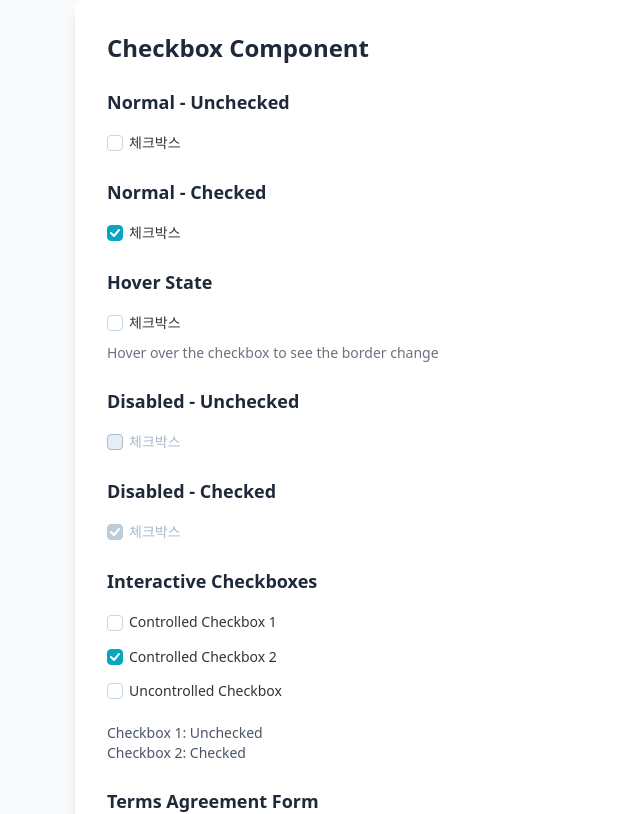
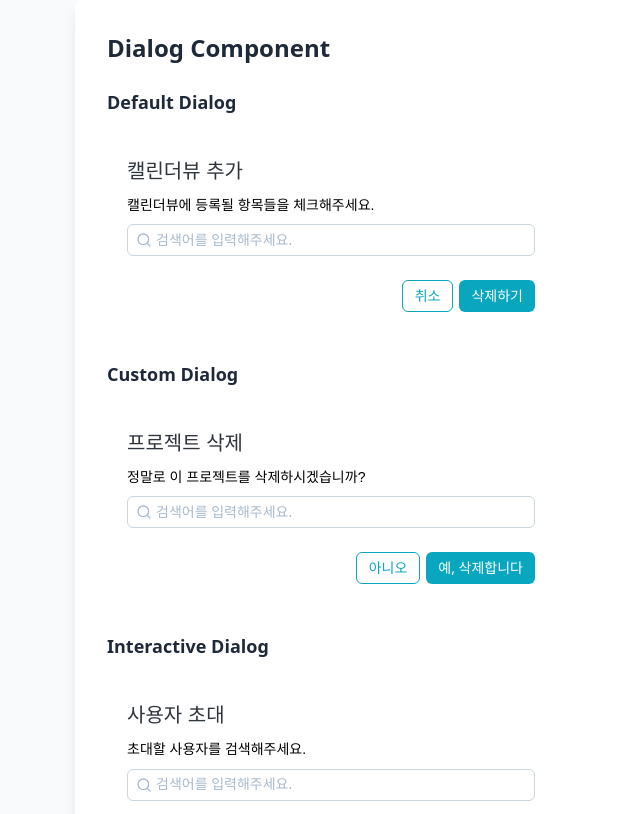
Before and after one commit to daoutech-memory7942/mcp-claude, a React (Vite) app: page / in a window 1280 px wide. Shown: the part 6660-7474 px from the top of the page, without its empty margins (117-757 px from the left). Built offline with nearby package versions, Linux system fonts and the light colour scheme.

Commit message:
다크모드 대응 여부 테스트

```diff
--- a/design/index.html
+++ b/design/index.html
@@ -23,6 +23,15 @@
         <a href="#toggle" class="nav-item" data-component="toggle">Toggle</a>
         <a href="#toast" class="nav-item" data-component="toast">Toast</a>
       </nav>
+      <div class="sidebar-footer">
+        <div class="theme-toggle-container">
+          <span class="theme-toggle-label">다크모드</span>
+          <label class="toggle-label theme-toggle">
+            <input type="checkbox" class="toggle-input" id="theme-toggle-input" />
+            <span class="toggle-slider"></span>
+          </label>
+        </div>
+      </div>
     </aside>
 
     <!-- Main Content -->
--- a/design/script.js
+++ b/design/script.js
@@ -1,5 +1,34 @@
 // Navigation functionality
 document.addEventListener('DOMContentLoaded', () => {
+  // Theme toggle functionality
+  const themeToggleInput = document.getElementById('theme-toggle-input');
+  const themeToggleSlider = document.querySelector('.theme-toggle .toggle-slider');
+
+  // Load saved theme preference or default to light mode
+  const savedTheme = localStorage.getItem('theme') || 'light';
+  if (savedTheme === 'dark') {
+    document.body.classList.add('dark-mode');
+    if (themeToggleInput) {
+      themeToggleInput.checked = true;
+      themeToggleSlider?.classList.add('checked');
+    }
+  }
+
+  // Theme toggle handler
+  if (themeToggleInput && themeToggleSlider) {
+    themeToggleInput.addEventListener('change', () => {
+      if (themeToggleInput.checked) {
+        document.body.classList.add('dark-mode');
+        themeToggleSlider.classList.add('checked');
+        localStorage.setItem('theme', 'dark');
+      } else {
+        document.body.classList.remove('dark-mode');
+        themeToggleSlider.classList.remove('checked');
+        localStorage.setItem('theme', 'light');
+      }
+    });
+  }
+
   const navItems = document.querySelectorAll('.nav-item');
   const sections = document.querySelectorAll('.component-section');
 
--- a/design/styles.css
+++ b/design/styles.css
@@ -39,10 +39,11 @@
   --color-green-600: #03b552;
   --color-blue-500: #0d6efc;
 
-  /* Semantic Tokens */
+  /* Semantic Tokens - Light Mode */
   --color-bg-neutral-base: #ffffff;
   --color-bg-neutral-surface: #ffffff;
   --color-bg-neutral-surface-hover: #e6edf5;
+  --color-bg-page: #f8f9fa;
   --color-border-neutral-level1: #c9d6e0;
   --color-border-neutral-level1-hover: #a8bacc;
   --color-border-status-negative: #dc3545;
@@ -58,12 +59,28 @@
   --sidebar-width: 240px;
 }
 
+/* Dark Mode */
+body.dark-mode {
+  --color-bg-neutral-base: #1a1d23;
+  --color-bg-neutral-surface: #22262e;
+  --color-bg-neutral-surface-hover: #2d3139;
+  --color-bg-page: #14171c;
+  --color-border-neutral-level1: #373d47;
+  --color-border-neutral-level1-hover: #4a515c;
+  --color-text-neutral-base: #e8eaed;
+  --color-text-neutral-disabled: #6b7280;
+  --color-control-bg-normal: #22262e;
+  --color-control-border-level1: #373d47;
+  --color-control-border-level1-hover: #4a515c;
+}
+
 body {
   font-family: -apple-system, BlinkMacSystemFont, "Segoe UI", "Roboto", "Oxygen", "Ubuntu", "Fira Sans", "Droid Sans", "Helvetica Neue", sans-serif;
   -webkit-font-smoothing: antialiased;
   -moz-osx-font-smoothing: grayscale;
   color: var(--color-text-neutral-base);
-  background-color: var(--color-light-gray-100);
+  background-color: var(--color-bg-page);
+  transition: background-color 0.3s ease, color 0.3s ease;
 }
 
 /* Layout */
@@ -82,6 +99,8 @@ body {
   top: 0;
   bottom: 0;
   overflow-y: auto;
+  display: flex;
+  flex-direction: column;
 }
 
 .sidebar-header {
@@ -96,7 +115,9 @@ body {
 }
 
 .sidebar-nav {
-  padding: 16px 0;
+  padding: 16px 0 80px 0;
+  flex: 1;
+  overflow-y: auto;
 }
 
 .nav-item {
@@ -120,6 +141,34 @@ body {
   color: var(--color-light-primary-500);
   font-weight: 500;
   border-right: 2px solid var(--color-light-primary-500);
+}
+
+/* Sidebar Footer */
+.sidebar-footer {
+  position: absolute;
+  bottom: 0;
+  left: 0;
+  right: 0;
+  padding: 16px 20px;
+  border-top: 2px solid var(--color-border-neutral-level1);
+  background-color: var(--color-bg-neutral-surface);
+}
+
+.theme-toggle-container {
+  display: flex;
+  align-items: center;
+  justify-content: space-between;
+  gap: 12px;
+}
+
+.theme-toggle-label {
+  font-size: 14px;
+  font-weight: 500;
+  color: var(--color-text-neutral-base);
+}
+
+.theme-toggle {
+  flex-shrink: 0;
 }
 
 /* Main Content */
@@ -183,7 +232,7 @@ body {
 
 /* Code Block */
 .code-block {
-  background-color: var(--color-light-gray-100);
+  background-color: var(--color-bg-neutral-surface-hover);
   border: 1px solid var(--color-border-neutral-level1);
   border-radius: 6px;
   padding: 16px;
--- a/src/App.tsx
+++ b/src/App.tsx
@@ -7,6 +7,7 @@ import Checkbox from './components/Checkbox'
 import Search from './components/Search'
 import Dropdown from './components/Dropdown'
 import Toast from './components/Toast'
+import Dialog from './components/Dialog'
 
 function App() {
   const [toggle1, setToggle1] = useState(false)
@@ -595,6 +596,50 @@ function App() {
           </div>
         </div>
 
+        {/* Dialog Component */}
+        <div className="bg-white rounded-lg shadow-lg p-8">
+          <h2 className="text-2xl font-bold text-gray-800 mb-6">Dialog Component</h2>
+          <div className="space-y-6">
+            {/* Default Dialog */}
+            <div>
+              <h3 className="text-lg font-semibold text-gray-800 mb-4">Default Dialog</h3>
+              <div className="max-w-md">
+                <Dialog />
+              </div>
+            </div>
+
+            {/* Custom Dialog */}
+            <div>
+              <h3 className="text-lg font-semibold text-gray-800 mb-4">Custom Dialog</h3>
+              <div className="max-w-md">
+                <Dialog
+                  title="프로젝트 삭제"
+                  description="정말로 이 프로젝트를 삭제하시겠습니까?"
+                  cancelText="아니오"
+                  confirmText="예, 삭제합니다"
+                  onCancel={() => console.log('Cancelled')}
+                  onConfirm={() => console.log('Confirmed')}
+                />
+              </div>
+            </div>
+
+            {/* Interactive Dialog */}
+            <div>
+              <h3 className="text-lg font-semibold text-gray-800 mb-4">Interactive Dialog</h3>
+              <div className="max-w-md">
+                <Dialog
+                  title="사용자 초대"
+                  description="초대할 사용자를 검색해주세요."
+                  cancelText="취소"
+                  confirmText="초대하기"
+                  onCancel={() => alert('Dialog cancelled')}
+                  onConfirm={() => alert('Dialog confirmed')}
+                />
+              </div>
+            </div>
+          </div>
+        </div>
+
         {/* Checkbox Component */}
         <div className="bg-white rounded-lg shadow-lg p-8">
           <h2 className="text-2xl font-bold text-gray-800 mb-6">Checkbox Component</h2>
--- /dev/null
+++ b/src/components/Dialog.tsx
@@ -0,0 +1,114 @@
+import Search from './Search';
+import Button from './Button';
+
+type DialogProps = {
+  title?: string;
+  description?: string;
+  cancelText?: string;
+  confirmText?: string;
+  onCancel?: () => void;
+  onConfirm?: () => void;
+  className?: string;
+};
+
+export default function Dialog({
+  title = '캘린더뷰 추가',
+  description = '캘린더뷰에 등록될 항목들을 체크해주세요.',
+  cancelText = '취소',
+  confirmText = '삭제하기',
+  onCancel,
+  onConfirm,
+  className = ''
+}: DialogProps) {
+  return (
+    <div
+      className={`
+        bg-[var(--color-bg-neutral-base)]
+        flex flex-col
+        gap-2
+        items-start
+        overflow-clip
+        px-5
+        py-6
+        relative
+        rounded-lg
+        size-full
+        ${className}
+      `}
+      data-name="dialog"
+    >
+      {/* Title */}
+      <p
+        className="
+          font-['Pretendard',sans-serif]
+          font-medium
+          leading-[1.5]
+          not-italic
+          relative
+          shrink-0
+          text-[var(--color-text-neutral-base)]
+          text-xl
+          w-full
+          whitespace-pre-wrap
+        "
+      >
+        {title}
+      </p>
+
+      {/* Contents */}
+      <div
+        className="
+          flex flex-col
+          gap-2
+          items-center
+          justify-center
+          relative
+          shrink-0
+          w-full
+        "
+        data-name="contents"
+      >
+        <p
+          className="
+            font-['Pretendard',sans-serif]
+            leading-[1.6]
+            not-italic
+            relative
+            shrink-0
+            text-[var(--color-text-neutral-description)]
+            text-sm
+            w-full
+            whitespace-pre-wrap
+          "
+        >
+          {description}
+        </p>
+        <Search state="normal" className="w-full" />
+      </div>
+
+      {/* Bottom Buttons */}
+      <div
+        className="
+          flex
+          gap-1.5
+          items-start
+          justify-end
+          pb-0
+          pt-4
+          px-0
+          relative
+          shrink-0
+          w-full
+        "
+        data-name="bottom-btn"
+      >
+        <Button type="secondary" onClick={onCancel}>
+          {cancelText}
+        </Button>
+        <Button type="primary" onClick={onConfirm}>
+          {confirmText}
+        </Button>
+      </div>
+    </div>
+  );
+}
```
